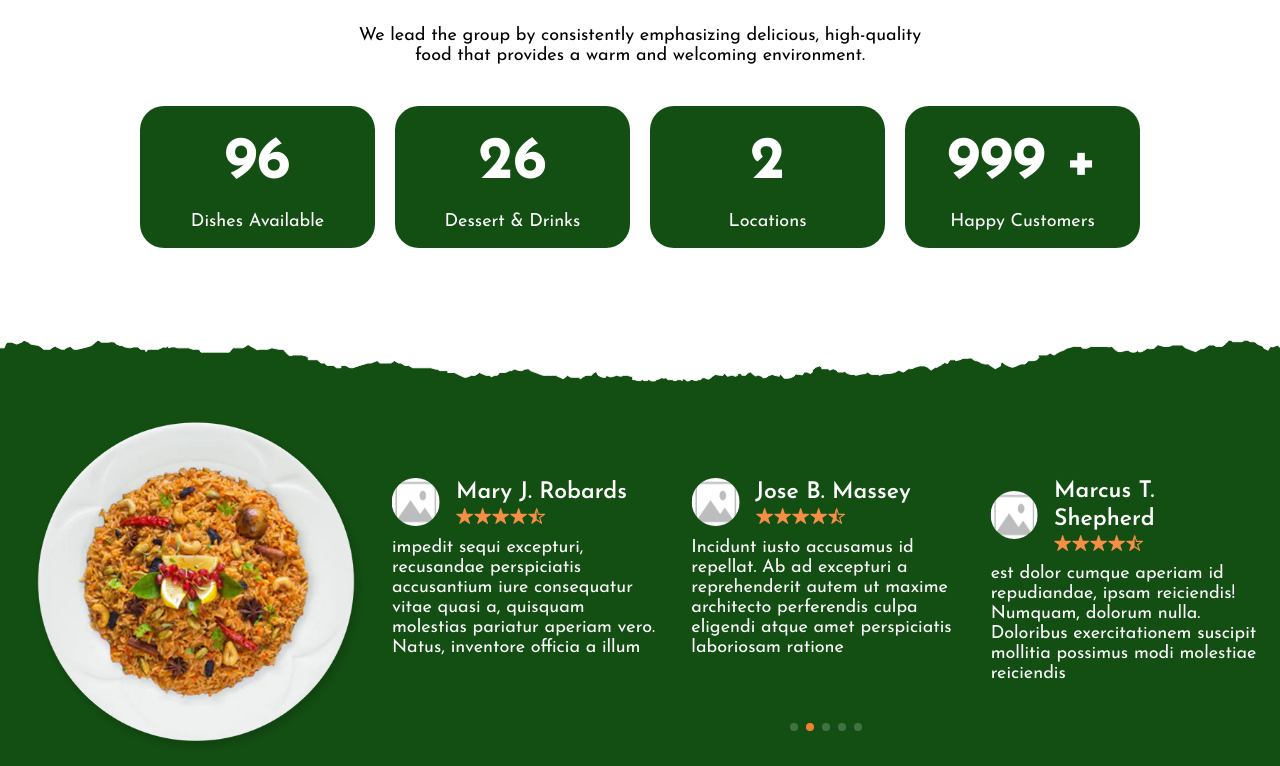
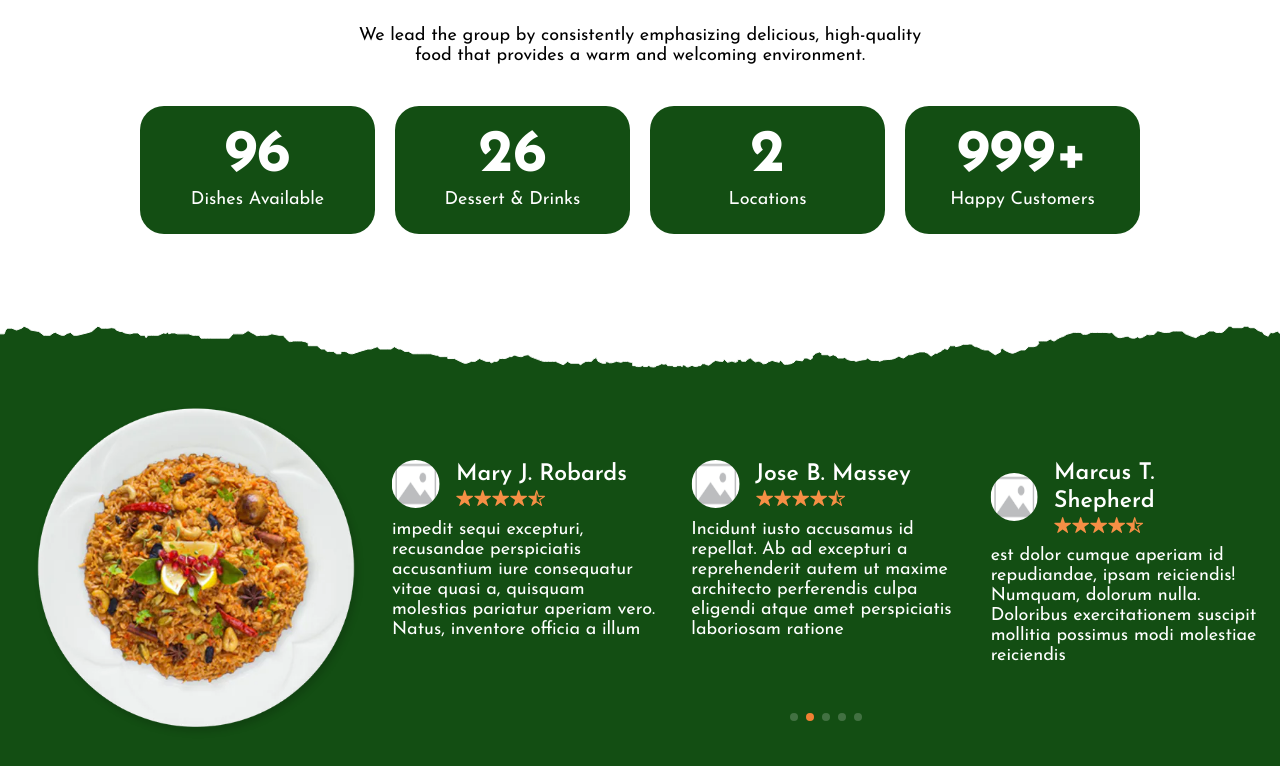
Before and after one commit to Sojib240/restaurant2, a React (Vite) app: page / in a window 1280 px wide. Shown: the part 7159-7925 px from the top of the page. Built offline with nearby package versions, Linux system fonts and the light colour scheme.

Commit message:
first commit

```diff
--- a/src/Components/NumberOfItems.jsx
+++ b/src/Components/NumberOfItems.jsx
@@ -5,7 +5,7 @@ const NumberOfItems = () => {
         { title: "96", desc: "Dishes Available" },
         { title: "26", desc: "Dessert & Drinks" },
         { title: "2", desc: "Locations" },
-        { title: "999 +", desc: "Happy Customers" },
+        { title: `${999}+`, desc: "Happy Customers" },
     ];
     return (
         <div className="w-full pt-32 pb-20">
@@ -24,8 +24,8 @@ const NumberOfItems = () => {
                     <div className="flex gap-5 mt-10">
                         {itemData.map((item) => {
                             return (
-                                <div className="card w-1/4 bg-greenShade-300 p-3 rounded-3xl">
-                                    <h2 className="font-JosefinSans_bold text-[60px] text-center text-white">
+                                <div className="card w-1/4 bg-greenShade-300 py-5 px-3 rounded-3xl">
+                                    <h2 className="font-JosefinSans_bold text-[60px] text-center text-white leading-[100%]">
                                         {item.title}
                                     </h2>
                                     <p className="font-JosefinSans_Regular text-lg text-center text-white">
--- a/src/Components/Reviews.jsx
+++ b/src/Components/Reviews.jsx
@@ -85,7 +85,7 @@ const Reviews = () => {
                             clickable: true,
                         }}
                         modules={[Autoplay, Pagination]}
-                        className="mySwiper pb-[7%] pt-[7%]"
+                        className="mySwiper pb-[8%] pt-[7%]"
                     >
                         {reviewsData.map((item) => {
                             return (
```
